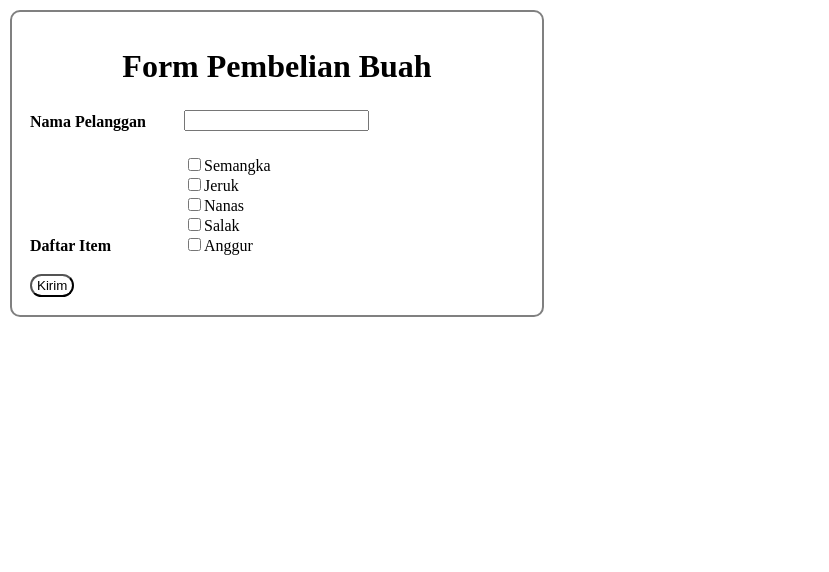
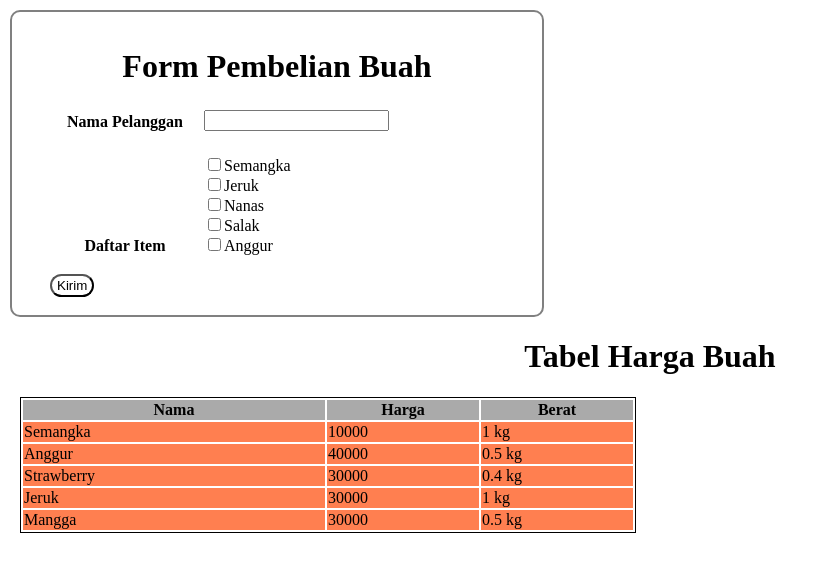
Before and after one commit to yoursemicolon/basic-reactjs, a React (Create React App) app in the folder tugas-Harian-Part-2/: page / in a window 1280 px wide. Shown: the top 572 px of the page, without its empty margins (0-829 px from the left). Built offline with nearby package versions, Linux system fonts and the light colour scheme.

Commit message:
Upload Tugas-10

```diff
--- a/tugas-Harian-Part-2/src/App.js
+++ b/tugas-Harian-Part-2/src/App.js
@@ -1,44 +1,12 @@
-import logo from './logo.svg';
 import './App.css';
+import TabelBuah from './Tugas-10/TabelBuah';
+import AppTable from './Tugas-9/AppTable';
 
 function App() {
   return (
-    <div className="App">
-      <h1>Form Pembelian Buah</h1>
-      <form>
-        <table>
-          <tr>
-            <th>
-              <label for="nama">Nama Pelanggan</label>
-            </th>
-            <td>
-              <input type="text" id="nama" name="nama"/><br/>
-            </td>
-          </tr><br/>
-          <tr>
-            <th>
-              Daftar Item
-            </th>
-            <td>
-              <input type="checkbox" id="semangka" name="semangka"/>
-              <label for="semangka">Semangka</label><br/>
-              <input type="checkbox" id="jeruk" name="jeruk"/>
-              <label for="jeruk">Jeruk</label><br/>
-              <input type="checkbox" id="nanas" name="nanas"/>
-              <label for="nanas">Nanas</label><br/>
-              <input type="checkbox" id="salak" name="salak"/>
-              <label for="salak">Salak</label><br/>
-              <input type="checkbox" id="anggur" name="anggur"/>
-              <label for="anggur">Anggur</label>
-            </td>
-          </tr>
-          <tr>
-              <td>
-                <button type="submit">Kirim</button>
-              </td>
-          </tr>
-        </table>
-      </form>
+    <div>
+      <AppTable/>
+      <TabelBuah/>
     </div>
   );
 }
--- /dev/null
+++ b/tugas-Harian-Part-2/src/Tugas-10/TabelBuah.js
@@ -0,0 +1,45 @@
+import React, {Component} from 'react';
+import './style.css'
+
+function NamaBuah(props) {
+    return (
+        <td scope="row">{props.nama}</td>
+    )
+}
+
+class TabelBuah extends Component {
+    render() {
+        let dataHargaBuah = [
+            {nama: "Semangka", harga: 10000, berat: 1000},
+            {nama: "Anggur", harga: 40000, berat: 500},
+            {nama: "Strawberry", harga: 30000, berat: 400},
+            {nama: "Jeruk", harga: 30000, berat: 1000},
+            {nama: "Mangga", harga: 30000, berat: 500}
+        ]
+        return (
+            <>
+            <form style={{fontFamily: "serif"}}>
+                <h1>Tabel Harga Buah</h1>
+                <table className="table">
+                    <tr className="judul">
+                        <th className="nama">Nama</th>
+                        <th>Harga</th>
+                        <th>Berat</th>
+                    </tr>
+                    {dataHargaBuah.map(item => { // for each
+                        return (
+                            <tr className="isi">
+                                <NamaBuah nama={item.nama}/>
+                                <td>{item.harga}</td>
+                                <td>{item.berat/1000} kg</td>
+                            </tr>
+                        )
+                    })}
+                </table>
+            </form>
+            </>
+        )
+    }
+}
+
+export default TabelBuah;
--- /dev/null
+++ b/tugas-Harian-Part-2/src/Tugas-10/style.css
@@ -0,0 +1,18 @@
+form {
+    margin-left: 20px;
+}
+.table {
+    border: 1px solid black;
+}
+th {
+    text-align: center;
+}
+.nama {
+    width: 300px;
+}
+.judul {
+    background-color: #aaaaaa;
+}
+.isi {
+    background-color: #FF7F50;
+}
--- /dev/null
+++ b/tugas-Harian-Part-2/src/Tugas-9/AppTable.js
@@ -0,0 +1,45 @@
+import React from 'react';
+
+function AppTable() {
+    return (
+      <div className="App">
+        <h1>Form Pembelian Buah</h1>
+        <form>
+          <table>
+            <tr>
+              <th>
+                <label for="nama">Nama Pelanggan</label>
+              </th>
+              <td>
+                <input type="text" id="nama" name="nama"/><br/>
+              </td>
+            </tr><br/>
+            <tr>
+              <th>
+                Daftar Item
+              </th>
+              <td>
+                <input type="checkbox" id="semangka" name="semangka"/>
+                <label for="semangka">Semangka</label><br/>
+                <input type="checkbox" id="jeruk" name="jeruk"/>
+                <label for="jeruk">Jeruk</label><br/>
+                <input type="checkbox" id="nanas" name="nanas"/>
+                <label for="nanas">Nanas</label><br/>
+                <input type="checkbox" id="salak" name="salak"/>
+                <label for="salak">Salak</label><br/>
+                <input type="checkbox" id="anggur" name="anggur"/>
+                <label for="anggur">Anggur</label>
+              </td>
+            </tr>
+            <tr>
+                <td>
+                  <button type="submit">Kirim</button>
+                </td>
+            </tr>
+          </table>
+        </form>
+      </div>
+    );
+}
+
+export default AppTable;
```
